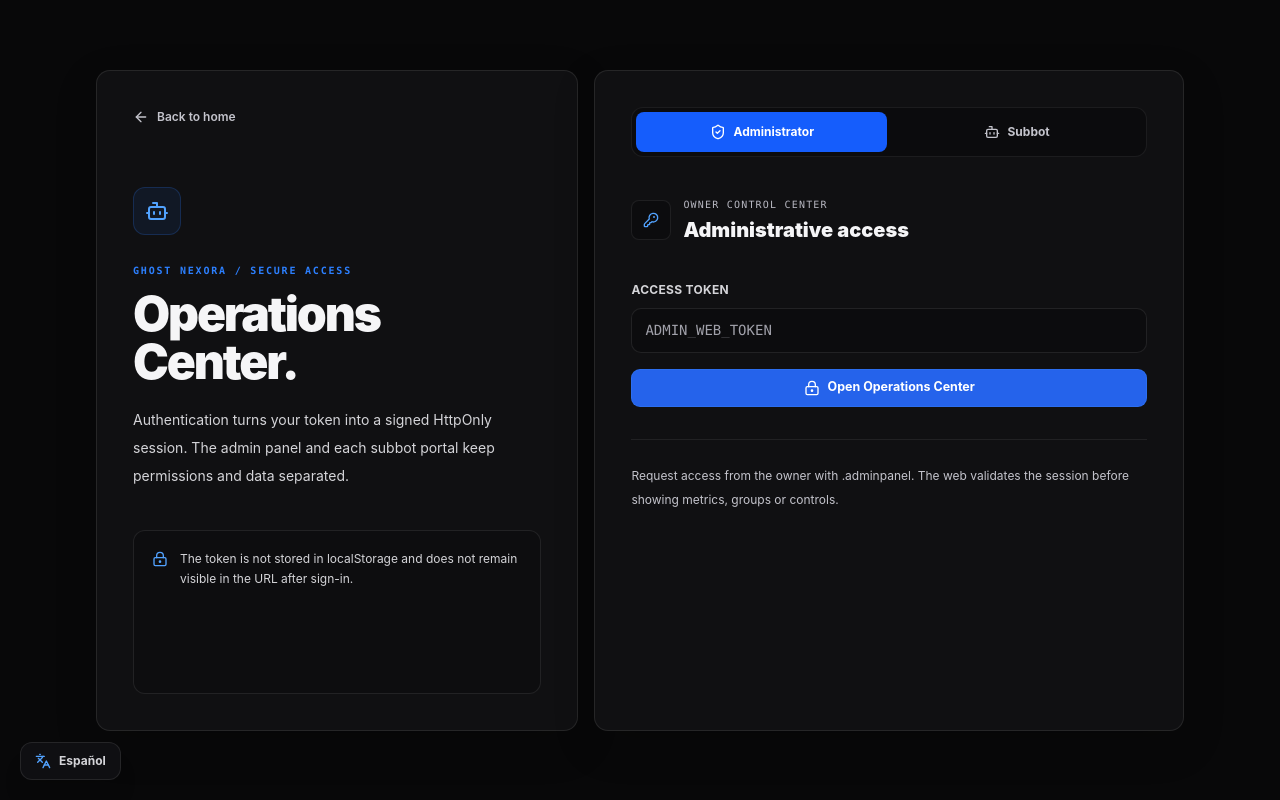
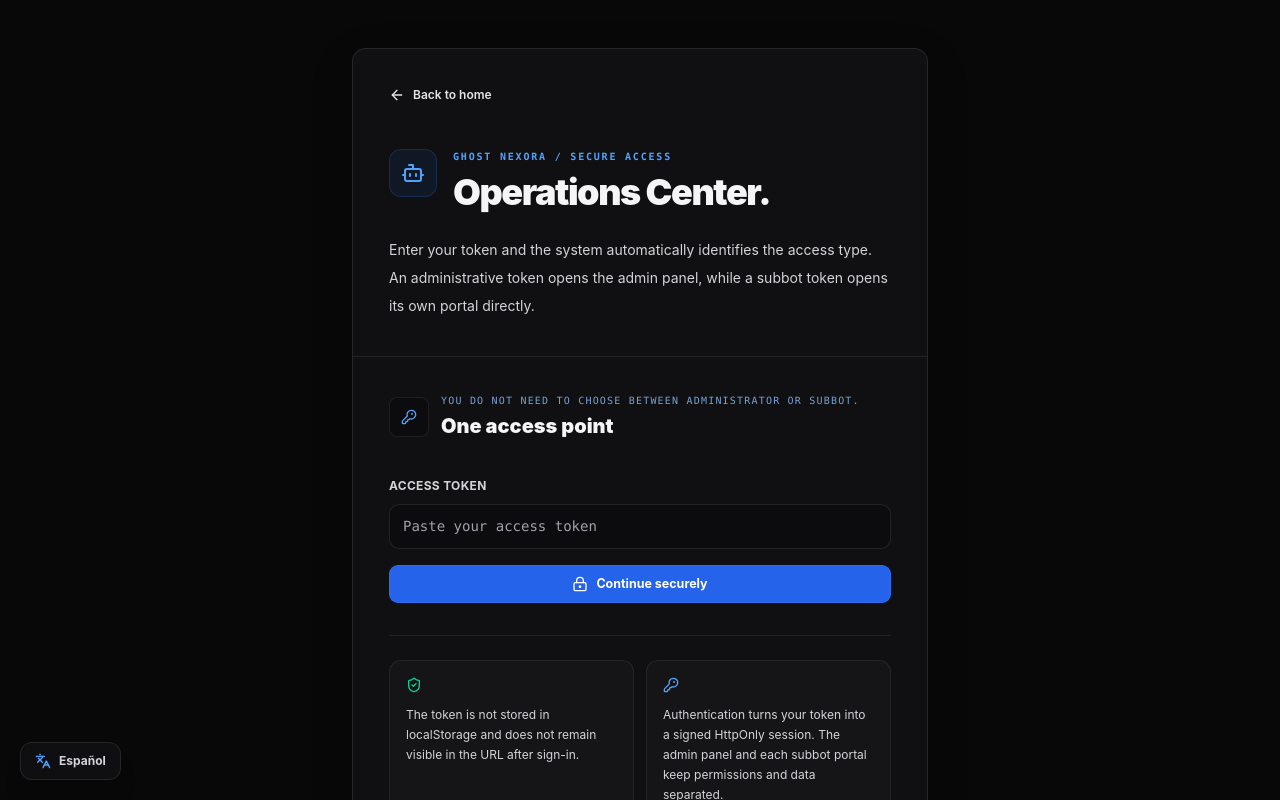
Before and after one commit to Gh0stDeveloper/GhostNexoraBot, a Next.js app in the folder apps/web/: page /login in a window 1280 px wide. Shown: the top 800 px of the page. Built offline with nearby package versions, Linux system fonts and the light colour scheme; no server answers.

Commit message:
feat(web): unify admin and subbot login

```diff
--- a/apps/web/app/login/page.tsx
+++ b/apps/web/app/login/page.tsx
@@ -1,55 +1,44 @@
 import { ArrowLeft, Bot, KeyRound, LockKeyhole, ShieldCheck } from 'lucide-react'
 import { getWebLocale } from '../../lib/i18n-server'
 import { webT } from '../../lib/i18n'
+import { publicExperienceT } from '../../lib/public-experience-i18n'
 
 export const dynamic = 'force-dynamic'
-type Mode = 'admin' | 'subbot'
 
-export default async function LoginPage({ searchParams }: { searchParams: Promise<{ mode?: string; error?: string }> }) {
+export default async function LoginPage({ searchParams }: { searchParams: Promise<{ error?: string }> }) {
   const params = await searchParams
   const locale = await getWebLocale()
   const t = (key: Parameters<typeof webT>[1], values: Record<string, string | number | null | undefined> = {}) => webT(locale, key, values)
-  const mode: Mode = params.mode === 'subbot' ? 'subbot' : 'admin'
+  const pt = (key: Parameters<typeof publicExperienceT>[1]) => publicExperienceT(locale, key)
   const invalid = params.error === 'invalid'
 
-  return <main className="ops-page flex min-h-screen items-center">
-    <div className="mx-auto grid w-full max-w-6xl gap-4 px-5 py-12 md:px-8 lg:grid-cols-[.9fr_1.1fr]">
-      <section className="ops-panel flex min-h-[560px] flex-col justify-between p-7 md:p-9">
-        <div>
-          <a href="/" className="inline-flex items-center gap-2 text-xs font-semibold text-zinc-600 transition hover:text-zinc-300"><ArrowLeft className="size-4"/>{t('common.backHome')}</a>
-          <div className="mt-14 grid size-12 place-items-center rounded-xl border border-blue-500/20 bg-blue-500/[.08]"><Bot className="size-6 text-blue-400"/></div>
-          <p className="mt-7 font-mono text-[10px] font-bold uppercase tracking-[.18em] text-blue-500">{t('login.eyebrow')}</p>
-          <h1 className="mt-3 max-w-lg text-4xl font-black tracking-[-.045em] md:text-5xl">{t('login.title')}</h1>
-          <p className="mt-5 max-w-xl text-sm leading-7 text-zinc-500">{t('login.intro')}</p>
+  return <main className="ops-page flex min-h-screen items-center px-5 py-12 md:px-8">
+    <section className="ops-panel mx-auto w-full max-w-xl overflow-hidden">
+      <div className="border-b border-white/[.08] p-7 md:p-9">
+        <a href="/" className="inline-flex items-center gap-2 text-xs font-semibold text-zinc-400 transition hover:text-white"><ArrowLeft className="size-4"/>{t('common.backHome')}</a>
+        <div className="mt-10 flex items-start gap-4">
+          <span className="grid size-12 shrink-0 place-items-center rounded-xl border border-blue-500/20 bg-blue-500/[.08]"><Bot className="size-6 text-blue-400"/></span>
+          <div><p className="font-mono text-[10px] font-bold uppercase tracking-[.18em] text-blue-400">{t('login.eyebrow')}</p><h1 className="mt-2 text-3xl font-black tracking-[-.04em] md:text-4xl">{t('login.title')}</h1></div>
         </div>
-        <div className="ops-node mt-10 min-h-0"><div className="flex gap-3"><LockKeyhole className="mt-0.5 size-4 shrink-0 text-blue-400"/><p className="text-xs leading-5 text-zinc-500">{t('login.security')}</p></div></div>
-      </section>
-
-      <section className="ops-panel p-7 md:p-9">
-        <div className="flex gap-1 rounded-xl border border-white/[.07] bg-[#0b0b0d] p-1">
-          <a href="/login?mode=admin" className={`flex flex-1 items-center justify-center gap-2 rounded-lg px-4 py-3 text-xs font-bold transition ${mode === 'admin' ? 'bg-blue-600 text-white' : 'text-zinc-600 hover:text-zinc-300'}`}><ShieldCheck className="size-4"/>{t('login.admin')}</a>
-          <a href="/login?mode=subbot" className={`flex flex-1 items-center justify-center gap-2 rounded-lg px-4 py-3 text-xs font-bold transition ${mode === 'subbot' ? 'bg-blue-600 text-white' : 'text-zinc-600 hover:text-zinc-300'}`}><Bot className="size-4"/>{t('login.subbot')}</a>
+        <p className="mt-6 text-sm leading-7 text-zinc-300">{pt('loginAutoText')}</p>
       </div>
 
-        <div className="mt-10">
-          <div className="flex items-center gap-3"><span className="grid size-10 place-items-center rounded-lg border border-white/[.08] bg-[#0c0c0e]"><KeyRound className="size-4 text-blue-400"/></span><div><p className="font-mono text-[10px] uppercase tracking-[.12em] text-zinc-700">{mode === 'admin' ? t('login.adminEyebrow') : t('login.subbotEyebrow')}</p><h2 className="mt-1 text-xl font-black">{mode === 'admin' ? t('login.adminTitle') : t('login.subbotTitle')}</h2></div></div>
+      <div className="p-7 md:p-9">
+        <div className="flex items-center gap-3"><span className="grid size-10 place-items-center rounded-lg border border-white/[.08] bg-[#0c0c0e]"><KeyRound className="size-4 text-blue-400"/></span><div><p className="font-mono text-[10px] uppercase tracking-[.12em] text-blue-300/80">{pt('loginAutoHint')}</p><h2 className="mt-1 text-xl font-black">{pt('loginAutoTitle')}</h2></div></div>
 
         {invalid ? <div className="mt-6 rounded-xl border border-red-500/20 bg-red-500/[.07] px-4 py-3 text-sm text-red-300">{t('login.invalid')}</div> : null}
 
         <form method="post" action="/api/auth/login" className="mt-8">
-            <input type="hidden" name="mode" value={mode}/>
-            <label htmlFor="token" className="text-xs font-bold uppercase tracking-wide text-zinc-500">{t('login.token')}</label>
-            <input id="token" name="token" type="password" autoComplete="off" required minLength={12} placeholder={mode === 'admin' ? 'ADMIN_WEB_TOKEN' : t('login.subbotPlaceholder')} className="ops-input mt-2 py-3.5 font-mono"/>
-            <button type="submit" className="ops-button-primary mt-4 w-full py-3.5"><LockKeyhole className="size-4"/>{t('login.submit')}</button>
+          <label htmlFor="token" className="text-xs font-bold uppercase tracking-wide text-zinc-300">{t('login.token')}</label>
+          <input id="token" name="token" type="password" autoComplete="off" required minLength={12} placeholder={pt('loginPlaceholder')} className="ops-input mt-2 py-3.5 font-mono"/>
+          <button type="submit" className="ops-button-primary mt-4 w-full py-3.5"><LockKeyhole className="size-4"/>{pt('loginSubmit')}</button>
         </form>
 
-          <div className="mt-8 border-t border-white/[.07] pt-6 text-xs leading-6 text-zinc-600">
-            {mode === 'admin'
-              ? <p>{t('login.adminHelp')}</p>
-              : <p>{t('login.subbotHelp')}</p>}
+        <div className="mt-8 grid gap-3 border-t border-white/[.07] pt-6 sm:grid-cols-2">
+          <div className="rounded-xl border border-white/[.07] bg-white/[.025] p-4"><ShieldCheck className="size-4 text-emerald-400"/><p className="mt-3 text-xs leading-5 text-zinc-300">{t('login.security')}</p></div>
+          <div className="rounded-xl border border-white/[.07] bg-white/[.025] p-4"><KeyRound className="size-4 text-blue-400"/><p className="mt-3 text-xs leading-5 text-zinc-300">{t('login.intro')}</p></div>
         </div>
       </div>
     </section>
-    </div>
   </main>
 }
```
Lines whose indentation alone changed are shown as unchanged.
